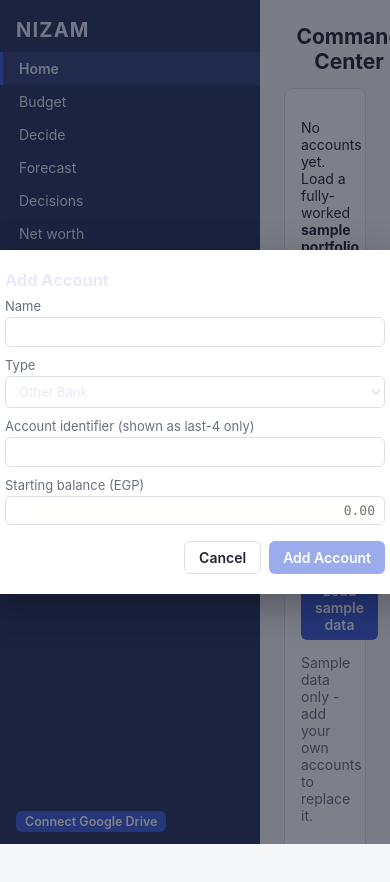
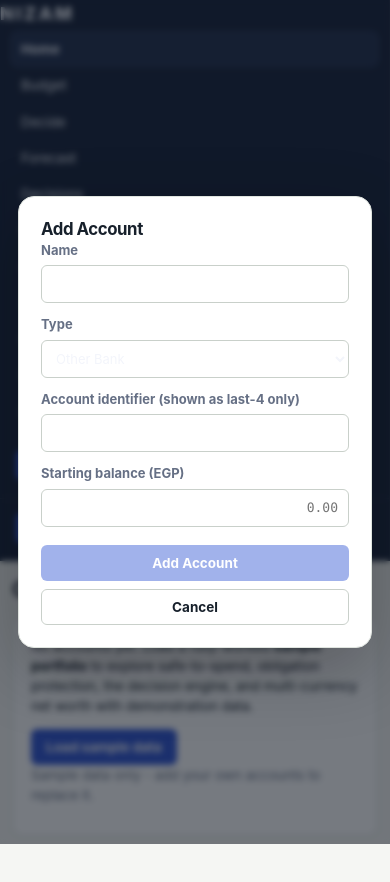
Before and after one commit to seifelsherbinyy/nizamfinancialapp, a React (Vite) app: page /budget in a window 390 px wide. Both pictures are taken after a click on the button "+ Add Account". Before the commit the page ends 844 px from the top, so only its background shows below. Built offline with nearby package versions, Linux system fonts and the light colour scheme.

Commit message:
feat(ui): upgrade responsive financial command visual system

```diff
--- a/src/styles/globals.css
+++ b/src/styles/globals.css
@@ -1,375 +1,306 @@
-/* NIZAM globals — Implemented by: KIRO Contract 4 / Phase 4.1
-   CSS reset + design tokens (mirrors src/styles/theme.ts). */
+/* NIZAM globals — PFOS Contract 04 / Visual Upgrade Wave 1
+   Semantic financial command-system tokens + responsive product patterns. */
 
 :root {
-  --sidebar-bg: #26315f;
-  --sidebar-bg-hover: #32407a;
-  --sidebar-text: #e7eaf6;
-  --sidebar-muted: #9aa3c7;
-  --content-bg: #f6f7f9;
-  --surface: #ffffff;
-  --border: #dde1e7;
-  --text: #1f2430;
-  --text-muted: #68707f;
-  --accent: #3a5bdc;
-  --accent-text: #ffffff;
+  --background: #f5f6f3;
+  --surface-1: #ffffff;
+  --surface-2: #f8f9f7;
+  --surface-3: #eef1ed;
+  --surface-raised: #ffffff;
+  --overlay: rgba(12, 18, 30, 0.56);
+  --foreground: #17202b;
+  --foreground-muted: #667085;
+  --foreground-subtle: #8b95a5;
+  --border: #dfe4df;
+  --border-strong: #c9d0ca;
+  --primary: #3156d3;
+  --primary-hover: #2848b5;
+  --primary-foreground: #ffffff;
+  --positive: #177245;
+  --positive-surface: #e5f3eb;
+  --warning: #8a6100;
+  --warning-surface: #fff1cf;
+  --negative: #a33228;
+  --negative-surface: #fbe6e2;
+  --info: #3156d3;
+  --info-surface: #e9eefc;
+  --focus-ring: #3156d3;
+  --nav-bg: #18233b;
+  --nav-surface: #22304f;
+  --nav-text: #f3f5fb;
+  --nav-muted: #aeb8ce;
+  --shadow-sm: 0 1px 2px rgba(16, 24, 40, 0.05);
+  --shadow-md: 0 10px 30px rgba(16, 24, 40, 0.08);
+  --radius-sm: 6px;
+  --radius-md: 10px;
+  --radius-lg: 16px;
+  --font-family: Inter, ui-sans-serif, -apple-system, BlinkMacSystemFont, 'Segoe UI', Roboto, Helvetica, Arial, sans-serif;
+  --mono: 'SFMono-Regular', Consolas, 'Liberation Mono', Menlo, monospace;
+  --motion-fast: 140ms;
+  --motion-standard: 200ms;
+  --motion-panel: 260ms;
+  --motion-ease: cubic-bezier(0.2, 0.8, 0.2, 1);
 
-  --rag-green-bg: #d8f0e0;
-  --rag-green-text: #14663c;
-  --rag-amber-bg: #fdeeca;
-  --rag-amber-text: #8a6100;
-  --rag-red-bg: #fbdcda;
-  --rag-red-text: #a52a1e;
-  --rag-neutral-bg: #eceef1;
-  --rag-neutral-text: #68707f;
-
-  --font-family: -apple-system, 'Segoe UI', Roboto, Helvetica, Arial, sans-serif;
-  --mono: Consolas, 'SF Mono', Menlo, monospace;
+  /* Legacy aliases during incremental migration. */
+  --sidebar-bg: var(--nav-bg);
+  --sidebar-bg-hover: var(--nav-surface);
+  --sidebar-text: var(--nav-text);
+  --sidebar-muted: var(--nav-muted);
+  --content-bg: var(--background);
+  --surface: var(--surface-1);
+  --text: var(--foreground);
+  --text-muted: var(--foreground-muted);
+  --accent: var(--primary);
+  --accent-text: var(--primary-foreground);
+  --rag-green-bg: var(--positive-surface);
+  --rag-green-text: var(--positive);
+  --rag-amber-bg: var(--warning-surface);
+  --rag-amber-text: var(--warning);
+  --rag-red-bg: var(--negative-surface);
+  --rag-red-text: var(--negative);
+  --rag-neutral-bg: var(--surface-3);
+  --rag-neutral-text: var(--foreground-muted);
 }
 
-/* --- reset --- */
-*,
-*::before,
-*::after {
-  box-sizing: border-box;
-}
-html,
-body,
-#root {
-  height: 100%;
-  margin: 0;
-}
+*, *::before, *::after { box-sizing: border-box; }
+html, body, #root { height: 100%; margin: 0; }
 body {
   font-family: var(--font-family);
   font-size: 14px;
-  color: var(--text);
-  background: var(--content-bg);
+  line-height: 1.5;
+  color: var(--foreground);
+  background: var(--background);
+  text-rendering: optimizeLegibility;
 }
-button,
-input,
-select {
-  font: inherit;
-  color: inherit;
-}
-h1,
-h2,
-h3 {
-  margin: 0 0 8px;
-}
-table {
-  border-collapse: collapse;
-}
+button, input, select, textarea { font: inherit; color: inherit; }
+button, a, input, select, textarea { -webkit-tap-highlight-color: transparent; }
+h1, h2, h3 { margin: 0; color: var(--foreground); letter-spacing: -0.025em; }
+h1 { font-size: clamp(1.75rem, 3vw, 2.25rem); line-height: 1.12; }
+h2 { font-size: clamp(1.35rem, 2vw, 1.65rem); line-height: 1.2; }
+h3 { font-size: 1.05rem; line-height: 1.3; }
+p { margin: 0 0 12px; }
+table { border-collapse: collapse; }
+:focus-visible { outline: 3px solid color-mix(in srgb, var(--focus-ring) 36%, transparent); outline-offset: 2px; }
 
-/* --- app shell --- */
-.app-shell {
-  display: flex;
-  height: 100%;
-}
+.app-shell { display: flex; min-height: 100%; }
 .app-main {
   flex: 1;
+  min-width: 0;
   overflow: auto;
-  padding: 24px;
+  padding: clamp(18px, 3vw, 40px);
 }
+.app-content { width: min(100%, 1440px); margin: 0 auto; }
 
-/* --- sidebar --- */
 .sidebar {
-  width: 260px;
-  min-width: 260px;
-  background: var(--sidebar-bg);
-  color: var(--sidebar-text);
+  width: 244px;
+  min-width: 244px;
+  background: var(--nav-bg);
+  color: var(--nav-text);
   display: flex;
   flex-direction: column;
   overflow-y: auto;
+  border-right: 1px solid rgba(255,255,255,0.06);
 }
-.sidebar-brand {
-  font-size: 20px;
+.sidebar-top { padding: 18px 14px 10px; display: flex; align-items: center; justify-content: space-between; gap: 8px; }
+.sidebar-brand { font-size: 18px; font-weight: 800; letter-spacing: 0.14em; color: var(--nav-text); }
+.sidebar-subtitle { display: block; margin-top: 2px; font-size: 10px; letter-spacing: .08em; text-transform: uppercase; color: var(--nav-muted); }
+.nav-toggle { display: none; background: transparent; color: var(--nav-text); border: 1px solid rgba(255,255,255,.16); border-radius: var(--radius-sm); padding: 6px 9px; cursor: pointer; }
+.sidebar-body { display: flex; flex-direction: column; flex: 1; }
+.sidebar-nav { padding: 4px 10px 10px; }
+.nav-group + .nav-group { margin-top: 12px; }
+.nav-group-label, .sidebar-section {
+  padding: 8px 8px 5px;
+  font-size: 10px;
+  text-transform: uppercase;
+  letter-spacing: 0.11em;
+  color: var(--nav-muted);
   font-weight: 700;
-  letter-spacing: 0.06em;
-  padding: 18px 16px 10px;
 }
 .sidebar-nav a {
-  display: block;
-  color: var(--sidebar-text);
+  display: flex;
+  align-items: center;
+  min-height: 36px;
+  color: var(--nav-text);
   text-decoration: none;
-  padding: 8px 16px;
-  border-left: 3px solid transparent;
+  padding: 7px 10px;
+  border-radius: 8px;
+  border: 1px solid transparent;
+  transition: background var(--motion-fast) var(--motion-ease), border-color var(--motion-fast) var(--motion-ease), transform var(--motion-fast) var(--motion-ease);
 }
-.sidebar-nav a:hover {
-  background: var(--sidebar-bg-hover);
-}
-.sidebar-nav a.active {
-  background: var(--sidebar-bg-hover);
-  border-left-color: var(--accent);
-  font-weight: 600;
-}
-.sidebar-section {
-  padding: 14px 16px 4px;
-  font-size: 11px;
-  text-transform: uppercase;
-  letter-spacing: 0.08em;
-  color: var(--sidebar-muted);
-}
+.sidebar-nav a:hover { background: rgba(255,255,255,.07); }
+.sidebar-nav a.active { background: var(--nav-surface); border-color: rgba(255,255,255,.08); font-weight: 700; }
 .sidebar-account {
   display: flex;
   justify-content: space-between;
   gap: 8px;
   padding: 6px 16px;
-  color: var(--sidebar-text);
+  color: var(--nav-text);
   text-decoration: none;
-  font-size: 13px;
+  font-size: 12.5px;
+  border-radius: 7px;
+  margin: 1px 8px;
 }
-.sidebar-account:hover {
-  background: var(--sidebar-bg-hover);
+.sidebar-account:hover, .sidebar-account.active { background: rgba(255,255,255,.07); }
+.sidebar-account .neg { color: #ffb5ad; }
+.sidebar-footer { margin-top: auto; padding: 14px 16px 18px; font-size: 12px; color: var(--nav-muted); border-top: 1px solid rgba(255,255,255,.06); }
+
+.page-stack { display: grid; gap: 24px; }
+.section-header { display: flex; align-items: flex-end; justify-content: space-between; gap: 20px; margin-bottom: 14px; }
+.section-header-copy { min-width: 0; }
+.section-header-copy p { color: var(--foreground-muted); max-width: 760px; margin: 5px 0 0; }
+.section-eyebrow { display: block; color: var(--foreground-muted); font-size: 11px; line-height: 1.3; font-weight: 800; letter-spacing: .09em; text-transform: uppercase; margin-bottom: 6px; }
+.section-header-action { flex: 0 0 auto; }
+
+.card, .surface {
+  background: var(--surface-1);
+  border: 1px solid var(--border);
+  border-radius: var(--radius-md);
+  padding: 18px;
+  margin-bottom: 16px;
+  box-shadow: var(--shadow-sm);
 }
-.sidebar-account.active {
-  background: var(--sidebar-bg-hover);
+.surface-subtle { background: var(--surface-2); box-shadow: none; }
+
+.btn {
+  appearance: none;
+  background: var(--primary);
+  color: var(--primary-foreground);
+  border: 1px solid transparent;
+  border-radius: var(--radius-sm);
+  min-height: 36px;
+  padding: 7px 14px;
+  cursor: pointer;
+  font-weight: 700;
+  transition: background var(--motion-fast) var(--motion-ease), transform var(--motion-fast) var(--motion-ease), box-shadow var(--motion-fast) var(--motion-ease);
 }
-.sidebar-account .neg {
-  color: #ff9d94;
+.btn:hover { background: var(--primary-hover); }
+.btn:active { transform: translateY(1px); }
+.btn:disabled { opacity: .45; cursor: not-allowed; transform: none; }
+.btn-secondary { background: var(--surface-1); color: var(--foreground); border-color: var(--border-strong); }
+.btn-secondary:hover { background: var(--surface-2); }
+.btn-danger { background: var(--negative); }
+.btn-sm { min-height: 30px; padding: 4px 9px; font-size: 12.5px; }
+.input, select.input {
+  border: 1px solid var(--border-strong);
+  border-radius: var(--radius-sm);
+  padding: 8px 10px;
+  min-height: 38px;
+  background: var(--surface-1);
+  width: 100%;
+  transition: border-color var(--motion-fast) var(--motion-ease), box-shadow var(--motion-fast) var(--motion-ease);
 }
-.sidebar-footer {
-  margin-top: auto;
-  padding: 12px 16px;
-  font-size: 12px;
-  color: var(--sidebar-muted);
+.input:focus { outline: none; border-color: var(--primary); box-shadow: 0 0 0 3px color-mix(in srgb, var(--focus-ring) 18%, transparent); }
+.input-money { font-family: var(--mono); text-align: right; font-variant-numeric: tabular-nums; }
+label.field { display: block; margin-bottom: 12px; font-size: 13px; }
+label.field > span { display: block; margin-bottom: 5px; color: var(--foreground-muted); font-weight: 650; }
+
+.money { font-family: var(--mono); font-variant-numeric: tabular-nums; white-space: nowrap; letter-spacing: -.02em; }
+.money-pill { display: inline-block; padding: 2px 9px; border-radius: 999px; }
+.money-positive { background: var(--positive-surface); color: var(--positive); }
+.money-zero { background: var(--surface-3); color: var(--foreground-muted); }
+.money-warning { background: var(--warning-surface); color: var(--warning); }
+.money-negative { background: var(--negative-surface); color: var(--negative); }
+.money-plain.money-negative, .money-plain.money-warning, .money-plain.money-positive, .money-plain.money-zero { background: transparent; }
+.money-plain.money-negative { color: var(--negative); }
+
+.table-wrap { width: 100%; overflow-x: auto; border: 1px solid var(--border); border-radius: var(--radius-md); background: var(--surface-1); }
+.table { width: 100%; min-width: 620px; background: var(--surface-1); border: 1px solid var(--border); border-radius: var(--radius-md); overflow: hidden; }
+.table-wrap .table { border: 0; border-radius: 0; }
+.table th { text-align: left; font-size: 10.5px; text-transform: uppercase; letter-spacing: .07em; color: var(--foreground-muted); background: var(--surface-2); padding: 10px 12px; border-bottom: 1px solid var(--border); }
+.table td { padding: 10px 12px; border-bottom: 1px solid var(--border); vertical-align: middle; }
+.table tr:last-child td { border-bottom: none; }
+.table tbody tr { transition: background var(--motion-fast) var(--motion-ease); }
+.table tbody tr:hover td { background: var(--surface-2); }
+.table .num { text-align: right; }
+.group-row td { background: var(--surface-3); font-weight: 750; font-size: 12.5px; }
+.table tr.group-row:hover td { background: var(--surface-3); }
+
+.rta-banner { display: inline-flex; align-items: center; gap: 12px; border-radius: var(--radius-md); padding: 10px 18px; font-weight: 750; }
+.rta-banner .rta-amount { font-size: 20px; font-family: var(--mono); }
+.rta-positive { background: var(--positive-surface); color: var(--positive); }
+.rta-warning { background: var(--warning-surface); color: var(--warning); }
+.rta-negative { background: var(--negative-surface); color: var(--negative); }
+.month-nav { display: flex; align-items: center; gap: 10px; margin-bottom: 14px; }
+.month-nav h2 { margin: 0; min-width: 130px; text-align: center; }
+
+.dashboard-grid { display: grid; grid-template-columns: minmax(0, 1.55fr) minmax(280px, .75fr); gap: 16px; align-items: stretch; }
+.position-panel { display: grid; gap: 14px; padding: 20px; border: 1px solid var(--border); border-radius: var(--radius-lg); background: var(--surface-1); box-shadow: var(--shadow-sm); }
+.position-metrics { display: grid; grid-template-columns: repeat(2, minmax(0, 1fr)); gap: 12px; }
+.financial-metric { display: grid; gap: 3px; min-width: 0; }
+.financial-metric-label { color: var(--foreground-muted); font-size: 11px; font-weight: 800; letter-spacing: .06em; text-transform: uppercase; }
+.financial-metric-value { font-size: clamp(1.25rem, 2.6vw, 1.75rem); font-weight: 780; line-height: 1.2; }
+.financial-metric-hero .financial-metric-value { font-size: clamp(1.65rem, 3vw, 2.2rem); }
+.financial-metric-supporting { color: var(--foreground-muted); font-size: 12px; }
+
+.safe-hero { display: grid; grid-template-columns: minmax(0, 1.2fr) minmax(250px, .8fr); gap: 24px; padding: clamp(22px, 4vw, 34px); border: 1px solid color-mix(in srgb, var(--positive) 20%, var(--border)); border-radius: var(--radius-lg); background: linear-gradient(135deg, var(--surface-1), color-mix(in srgb, var(--positive-surface) 65%, var(--surface-1))); box-shadow: var(--shadow-md); }
+.safe-hero-negative { border-color: color-mix(in srgb, var(--negative) 28%, var(--border)); background: linear-gradient(135deg, var(--surface-1), color-mix(in srgb, var(--negative-surface) 65%, var(--surface-1))); }
+.safe-hero-main { display: flex; flex-direction: column; justify-content: center; min-width: 0; }
+.safe-hero-heading { display: flex; align-items: baseline; gap: 12px; flex-wrap: wrap; }
+.safe-hero-amount { font-size: clamp(2rem, 5vw, 3.5rem); line-height: 1; font-weight: 820; letter-spacing: -.055em; }
+.safe-hero-window { color: var(--foreground-muted); font-weight: 700; }
+.safe-hero-daily { margin: 12px 0 0; color: var(--foreground-muted); }
+.safe-hero-context { display: flex; flex-direction: column; justify-content: center; gap: 18px; border-left: 1px solid var(--border); padding-left: 24px; }
+.confidence-block { display: grid; gap: 8px; }
+.confidence-row { display: flex; justify-content: space-between; gap: 12px; color: var(--foreground-muted); font-size: 12px; }
+.confidence-row strong { color: var(--foreground); }
+.confidence-track { height: 7px; overflow: hidden; border-radius: 999px; background: var(--surface-3); }
+.confidence-track > span { display: block; height: 100%; border-radius: inherit; background: var(--primary); transition: width var(--motion-panel) var(--motion-ease); }
+.risk-callout { display: grid; gap: 3px; padding-top: 14px; border-top: 1px solid var(--border); }
+.risk-label { color: var(--foreground-muted); font-size: 11px; font-weight: 800; letter-spacing: .06em; text-transform: uppercase; }
+
+.horizon-grid { display: grid; grid-template-columns: repeat(3, minmax(0, 1fr)); gap: 10px; }
+.horizon-card { background: var(--surface-1); border: 1px solid var(--border); border-radius: var(--radius-md); padding: 14px; display: grid; gap: 7px; }
+.horizon-card-top { display: flex; justify-content: space-between; gap: 8px; color: var(--foreground-muted); font-size: 12px; }
+.horizon-card-amount { font-size: 1.15rem; font-weight: 780; }
+.horizon-card-meta { color: var(--foreground-muted); font-size: 12px; }
+
+.modal-backdrop { position: fixed; inset: 0; background: var(--overlay); display: flex; align-items: center; justify-content: center; z-index: 100; padding: 18px; backdrop-filter: blur(3px); }
+.modal { background: var(--surface-1); border: 1px solid var(--border); border-radius: var(--radius-lg); width: min(100%, 640px); max-height: 85vh; overflow: auto; padding: 22px; box-shadow: 0 22px 70px rgba(0,0,0,.24); }
+.modal h3 { margin-top: 0; }
+.modal-actions { display: flex; justify-content: flex-end; gap: 8px; margin-top: 18px; }
+
+.toolbar { display: flex; align-items: center; gap: 10px; margin-bottom: 14px; flex-wrap: wrap; }
+.spacer { flex: 1; }
+.muted { color: var(--foreground-muted); }
+.badge { display: inline-flex; align-items: center; gap: 5px; font-size: 11px; line-height: 1.2; padding: 4px 8px; border-radius: 999px; background: var(--surface-3); color: var(--foreground-muted); font-weight: 700; }
+.error-text { color: var(--negative); font-size: 13px; }
+.clickable { cursor: pointer; }
+.status-dot { width: 7px; height: 7px; border-radius: 50%; background: currentColor; flex: 0 0 auto; }
+
+@media (max-width: 1080px) {
+  .dashboard-grid { grid-template-columns: 1fr; }
+  .horizon-grid { grid-template-columns: repeat(2, minmax(0, 1fr)); }
 }
 
-/* --- cards / surfaces --- */
-.card {
-  background: var(--surface);
-  border: 1px solid var(--border);
-  border-radius: 8px;
-  padding: 16px;
-  margin-bottom: 16px;
+@media (max-width: 860px) {
+  .app-shell { display: block; }
+  .sidebar { width: 100%; min-width: 0; max-height: none; overflow: visible; position: sticky; top: 0; z-index: 50; }
+  .sidebar-top { padding: 10px 14px; }
+  .sidebar-subtitle { display: none; }
+  .nav-toggle { display: inline-flex; }
+  .sidebar-body { display: none; max-height: calc(100vh - 58px); overflow-y: auto; }
+  .sidebar.open .sidebar-body { display: flex; }
+  .sidebar-footer { margin-top: 8px; }
+  .app-main { padding: 20px 16px 40px; overflow: visible; }
+  .safe-hero { grid-template-columns: 1fr; }
+  .safe-hero-context { border-left: 0; border-top: 1px solid var(--border); padding: 18px 0 0; }
 }
 
-/* --- buttons / inputs --- */
-.btn {
-  background: var(--accent);
-  color: var(--accent-text);
-  border: none;
-  border-radius: 6px;
-  padding: 7px 14px;
-  cursor: pointer;
-  font-weight: 600;
-}
-.btn:hover {
-  filter: brightness(1.08);
-}
-.btn:disabled {
-  opacity: 0.5;
-  cursor: default;
-}
-.btn-secondary {
-  background: var(--surface);
-  color: var(--text);
-  border: 1px solid var(--border);
-}
-.btn-danger {
-  background: #b3261e;
-}
-.btn-sm {
-  padding: 3px 9px;
-  font-size: 12.5px;
-}
-.input,
-select.input {
-  border: 1px solid var(--border);
-  border-radius: 6px;
-  padding: 6px 9px;
-  background: var(--surface);
-  width: 100%;
-}
-.input:focus {
-  outline: 2px solid var(--accent);
-  outline-offset: -1px;
-}
-.input-money {
-  font-family: var(--mono);
-  text-align: right;
-}
-label.field {
-  display: block;
-  margin-bottom: 10px;
-  font-size: 13px;
-}
-label.field > span {
-  display: block;
-  margin-bottom: 3px;
-  color: var(--text-muted);
+@media (max-width: 620px) {
+  body { font-size: 13.5px; }
+  .app-main { padding: 16px 12px 32px; }
+  .section-header { align-items: flex-start; flex-direction: column; gap: 10px; }
+  .section-header-action { width: 100%; }
+  .dashboard-grid, .position-metrics, .horizon-grid { grid-template-columns: 1fr; }
+  .safe-hero { padding: 20px 16px; gap: 18px; }
+  .safe-hero-heading { display: grid; gap: 5px; }
+  .safe-hero-amount { font-size: clamp(2rem, 12vw, 3rem); }
+  .confidence-row { align-items: flex-start; flex-direction: column; gap: 2px; }
+  .modal-actions { flex-direction: column-reverse; }
+  .modal-actions .btn { width: 100%; }
+  .table { min-width: 560px; }
 }
 
-/* --- money cell (RAG) --- */
-.money {
-  font-family: var(--mono);
-  font-variant-numeric: tabular-nums;
-  white-space: nowrap;
+@media (prefers-reduced-motion: reduce) {
+  *, *::before, *::after { scroll-behavior: auto !important; transition-duration: 0.01ms !important; animation-duration: 0.01ms !important; animation-iteration-count: 1 !important; }
 }
-.money-pill {
-  display: inline-block;
-  padding: 1px 10px;
-  border-radius: 99px;
-}
-.money-positive {
-  background: var(--rag-green-bg);
-  color: var(--rag-green-text);
-}
-.money-zero {
-  background: var(--rag-neutral-bg);
-  color: var(--rag-neutral-text);
-}
-.money-warning {
-  background: var(--rag-amber-bg);
-  color: var(--rag-amber-text);
-}
-.money-negative {
-  background: var(--rag-red-bg);
-  color: var(--rag-red-text);
-}
-.money-plain.money-negative,
-.money-plain.money-warning,
-.money-plain.money-positive,
-.money-plain.money-zero {
-  background: transparent;
-}
-.money-plain.money-negative {
-  color: var(--rag-red-text);
-}
-
-/* --- data tables --- */
-.table {
-  width: 100%;
-  background: var(--surface);
-  border: 1px solid var(--border);
-  border-radius: 8px;
-  overflow: hidden;
-}
-.table th {
-  text-align: left;
-  font-size: 11.5px;
-  text-transform: uppercase;
-  letter-spacing: 0.05em;
-  color: var(--text-muted);
-  background: #fafbfc;
-  padding: 8px 10px;
-  border-bottom: 1px solid var(--border);
-}
-.table td {
-  padding: 7px 10px;
-  border-bottom: 1px solid var(--border);
-  vertical-align: middle;
-}
-.table tr:last-child td {
-  border-bottom: none;
-}
-.table tr:hover td {
-  background: #f4f6fb;
-}
-.table .num {
-  text-align: right;
-}
-.group-row td {
-  background: #eef0f4;
-  font-weight: 700;
-  font-size: 12.5px;
-}
-.table tr.group-row:hover td {
-  background: #eef0f4;
-}
-
-/* --- budget header --- */
-.rta-banner {
-  display: inline-flex;
-  align-items: center;
-  gap: 12px;
-  border-radius: 8px;
-  padding: 10px 18px;
-  font-weight: 700;
-}
-.rta-banner .rta-amount {
-  font-size: 20px;
-  font-family: var(--mono);
-}
-.rta-positive {
-  background: var(--rag-green-bg);
-  color: var(--rag-green-text);
-}
-.rta-warning {
-  background: var(--rag-amber-bg);
-  color: var(--rag-amber-text);
-}
-.rta-negative {
-  background: var(--rag-red-bg);
-  color: var(--rag-red-text);
-}
-.month-nav {
-  display: flex;
-  align-items: center;
-  gap: 10px;
-  margin-bottom: 14px;
-}
-.month-nav h2 {
-  margin: 0;
-  min-width: 130px;
-  text-align: center;
-}
-
-/* --- modal --- */
-.modal-backdrop {
-  position: fixed;
-  inset: 0;
-  background: rgba(20, 24, 40, 0.55);
-  display: flex;
-  align-items: center;
-  justify-content: center;
-  z-index: 100;
-}
-.modal {
-  background: var(--surface);
-  border-radius: 10px;
-  min-width: 420px;
-  max-width: 640px;
-  max-height: 85vh;
-  overflow: auto;
-  padding: 20px;
-  box-shadow: 0 12px 40px rgba(0, 0, 0, 0.3);
-}
-.modal h3 {
-  margin-top: 0;
-}
-.modal-actions {
-  display: flex;
-  justify-content: flex-end;
-  gap: 8px;
-  margin-top: 16px;
-}
-
-/* --- misc --- */
-.toolbar {
-  display: flex;
-  align-items: center;
-  gap: 10px;
-  margin-bottom: 14px;
-  flex-wrap: wrap;
-}
-.spacer {
-  flex: 1;
-}
-.muted {
-  color: var(--text-muted);
-}
-.badge {
-  display: inline-block;
-  font-size: 11px;
-  padding: 2px 8px;
-  border-radius: 99px;
-  background: var(--rag-neutral-bg);
-  color: var(--rag-neutral-text);
-}
-.error-text {
-  color: var(--rag-red-text);
-  font-size: 13px;
-}
-.clickable {
-  cursor: pointer;
-}
```
